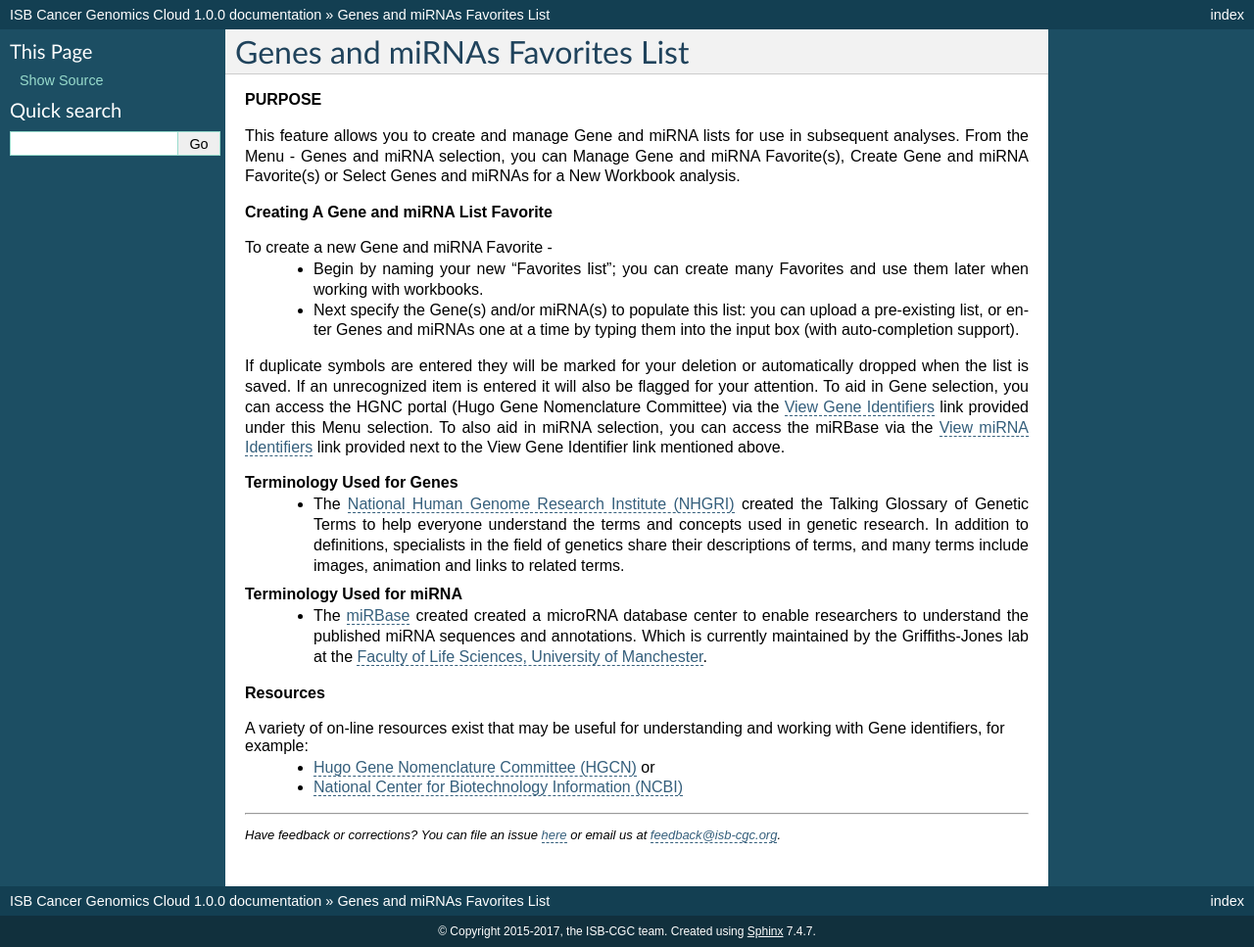
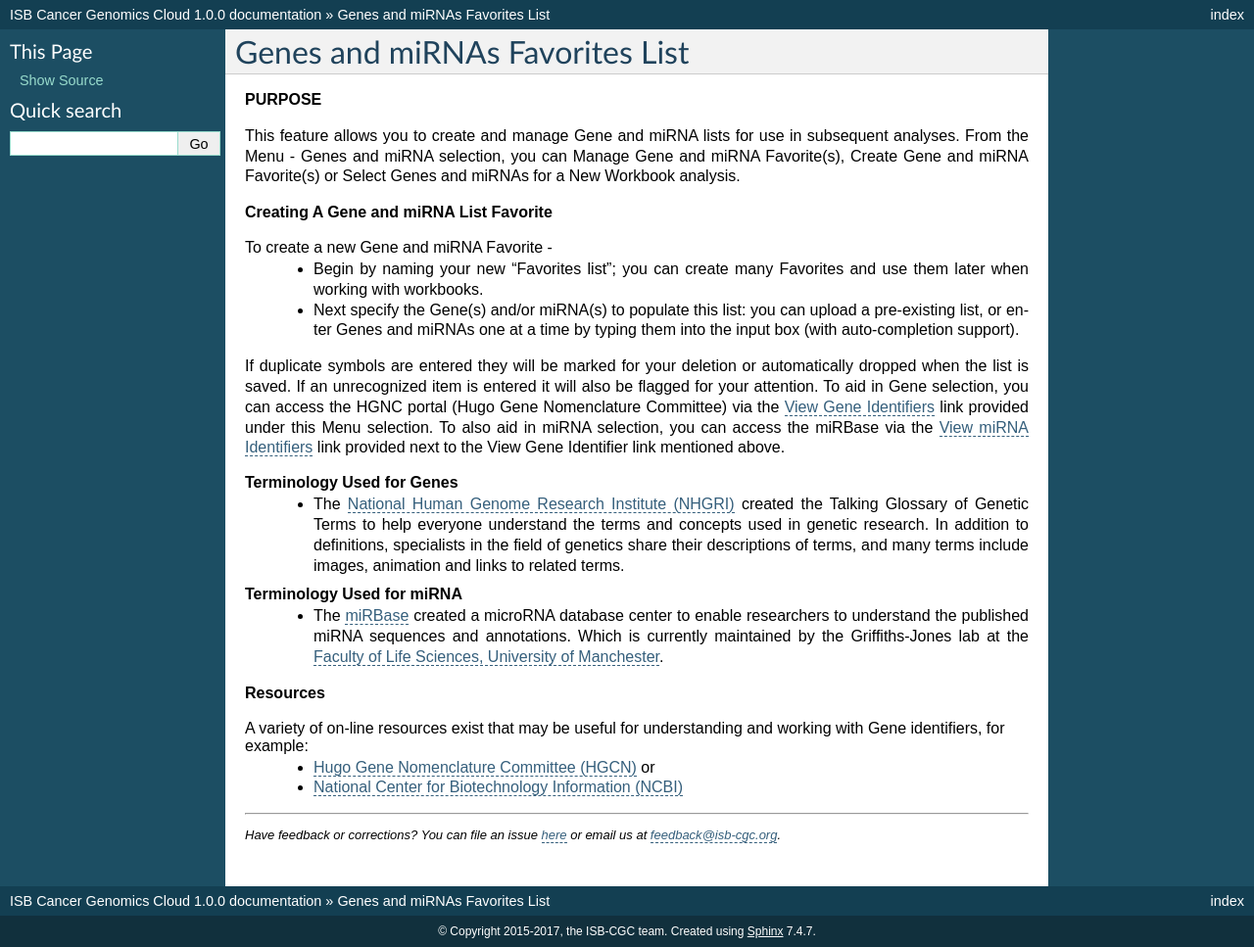
Before and after one commit to isb-cgc/readthedocs, a Sphinx documentation site: the page built from docs/source/sections/webapp/Gene-and-miRNA-Favorites.rst, in a window 1280 px wide and 967 px high. Shown: the whole window at 98% size. Built offline with Sphinx 7.4.7, drawn with Linux system fonts in a browser that asks for light colours; pages that are not in the unit, such as notebooks, are missing from menus.

Commit message:
removed duplicate created

```diff
--- a/docs/source/sections/webapp/Gene-and-miRNA-Favorites.rst
+++ b/docs/source/sections/webapp/Gene-and-miRNA-Favorites.rst
@@ -23,7 +23,7 @@ To also aid in miRNA selection, you can access the miRBase via the `View miRNA I
   * The `National Human Genome Research Institute (NHGRI) <http://www.genome.gov/glossary/index.cfm>`_ created the Talking Glossary of Genetic Terms to help everyone understand the terms and concepts used in genetic research.  In addition to definitions, specialists in the field of genetics share their descriptions of terms, and many terms include images, animation and links to related terms.
 
 **Terminology Used for miRNA**
-  * The `miRBase <http://www.mirbase.org/index.shtml>`_ created created a microRNA database center to enable researchers to understand the published miRNA sequences and annotations.  Which is currently maintained by the Griffiths-Jones lab at the `Faculty of Life Sciences, University of Manchester <https://www.bmh.manchester.ac.uk/>`_.
+  * The `miRBase <http://www.mirbase.org/index.shtml>`_ created a microRNA database center to enable researchers to understand the published miRNA sequences and annotations.  Which is currently maintained by the Griffiths-Jones lab at the `Faculty of Life Sciences, University of Manchester <https://www.bmh.manchester.ac.uk/>`_.
 
 
 **Resources**
```
